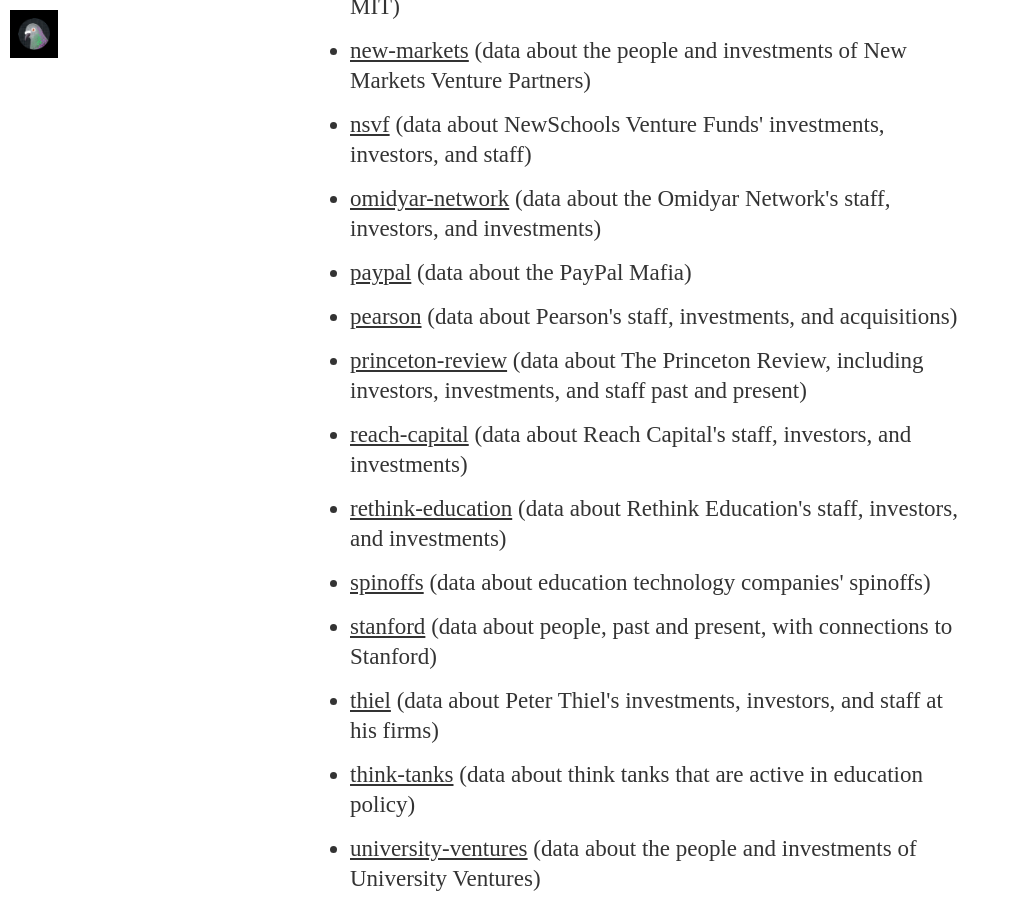
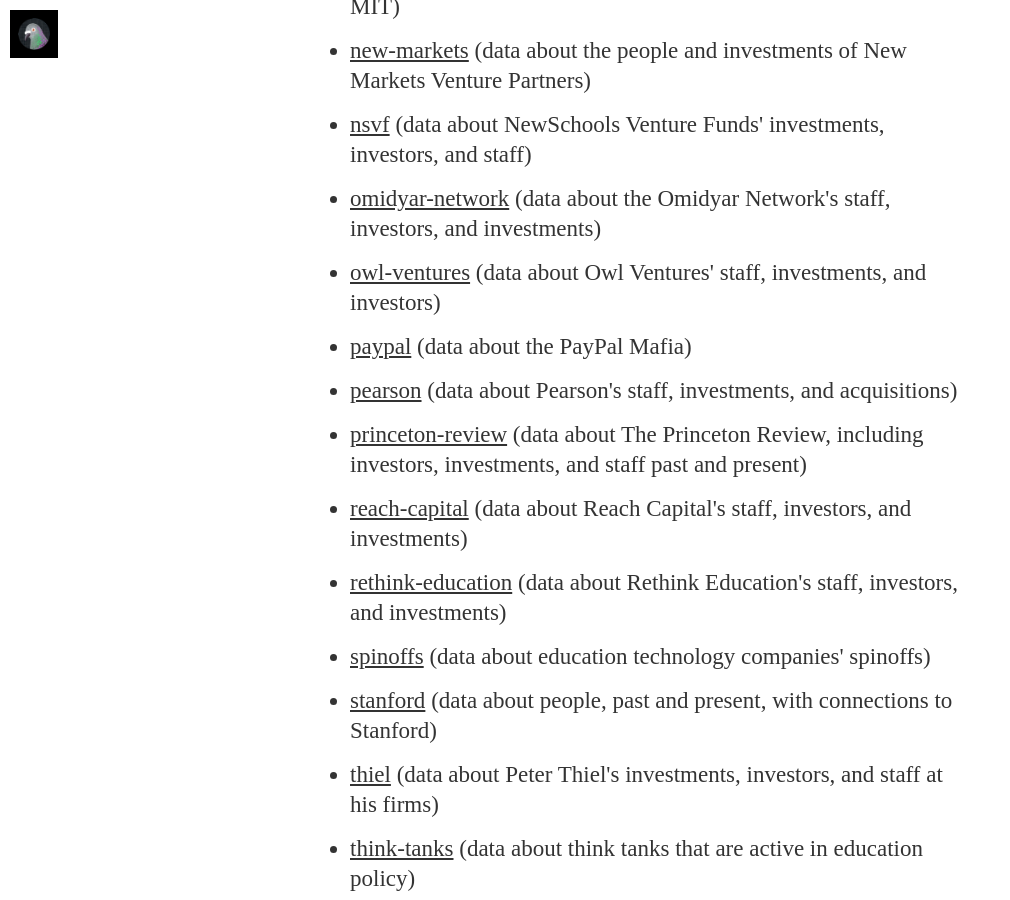
Before and after one commit to HackEducation/data, a Jekyll site: the page built from index.html, in a window 1280 px wide and 900 px high, scrolled down 2938 px. Shown: the whole window, without its empty margins (0-1010 px from the left). Built offline with Jekyll 4.4.1, drawn with Linux system fonts in a browser that asks for light colours; nearby versions of some CDN libraries; some web fonts are replaced.

Commit message:
added data set

```diff
--- a/index.html
+++ b/index.html
@@ -37,6 +37,7 @@
 <li><a href="https://hack-education-data/github.io/new-markets">new-markets</a> (data about the people and investments of New Markets Venture Partners)</li>
 <li><a href="https://hack-education-data.github.io/nsvf">nsvf</a> (data about NewSchools Venture Funds' investments, investors, and staff)</li>
 <li><a href="https://hack-education-data.github.io/omidyar-network">omidyar-network</a> (data about the Omidyar Network's staff, investors, and investments)</li>
+<li><a href="http://hack-education-data.github.io/owl-ventures">owl-ventures</a> (data about Owl Ventures' staff, investments, and investors)</li>
 <li><a href="http://hack-education-data.github.io/paypal">paypal</a> (data about the PayPal Mafia)</li>
 <li><a href="http://hack-education-data.github.io/pearson">pearson</a> (data about Pearson's staff, investments, and acquisitions)</li>
 <li><a href="https://Hack-Education-Data.github.io/princeton-review">princeton-review</a> (data about The Princeton Review, including investors, investments, and staff past and present)</li>
```
